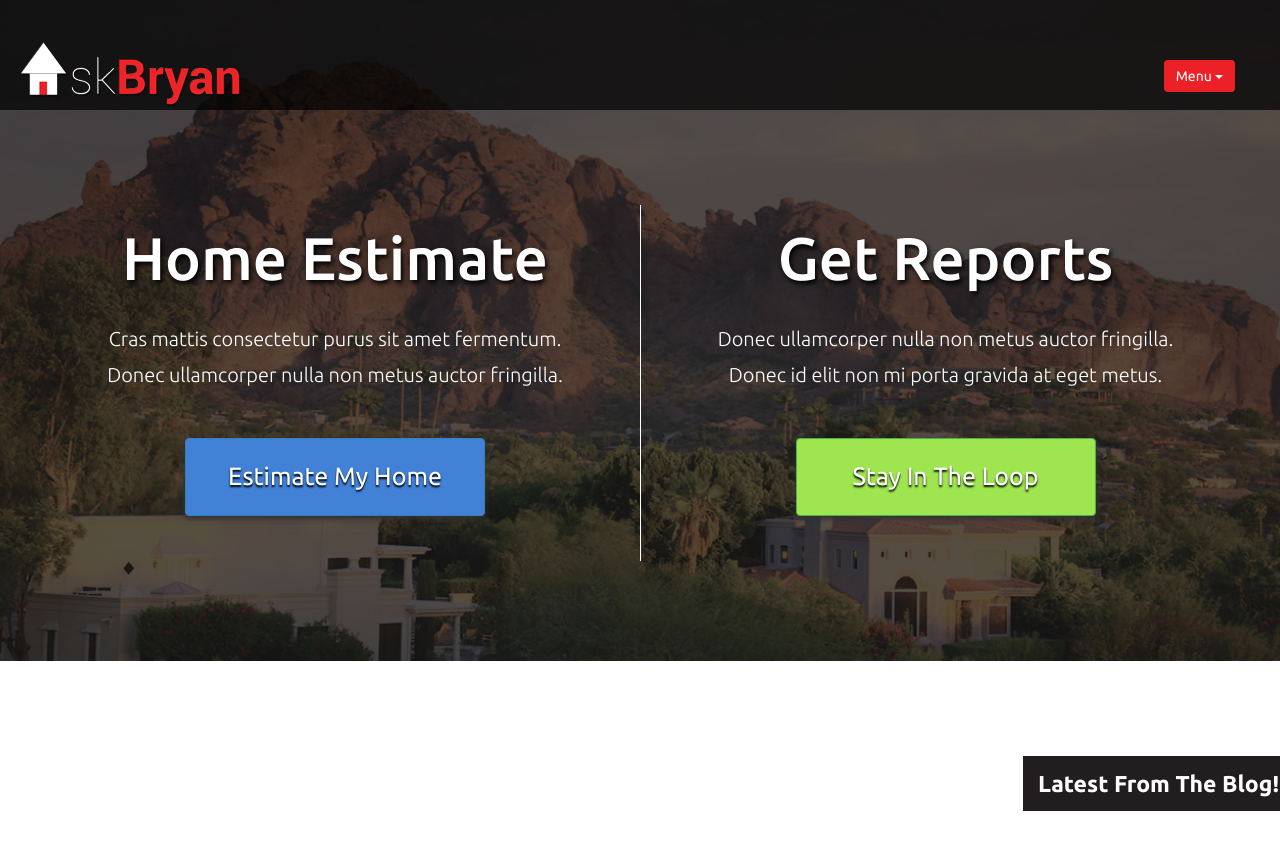
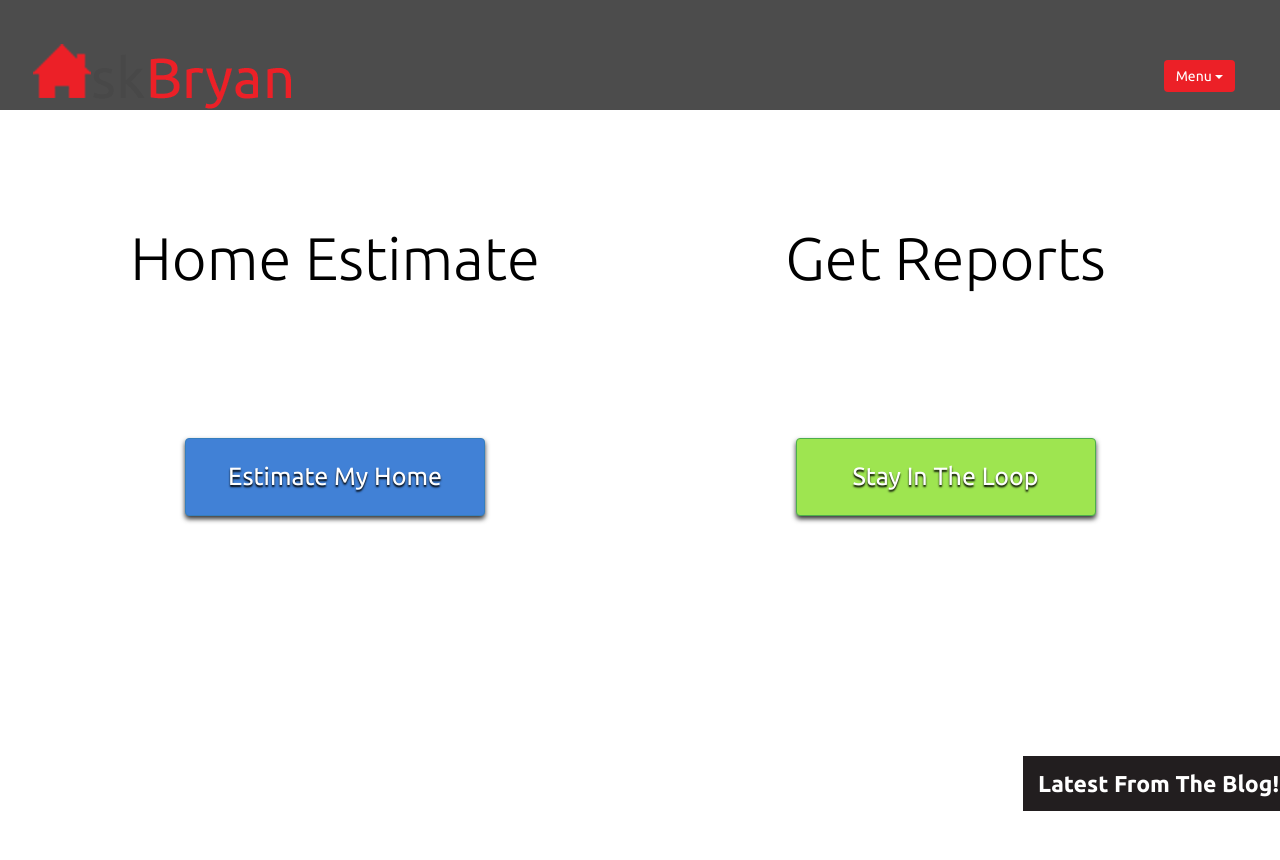
Before and after one commit to tazemebro/wordpress-enviroment, a WordPress theme: template themes/askbryan/index.php in a window 1280 px wide. Shown: the top 860 px of the page. Run offline with PHP 8.4 and a stand-in for WordPress, Linux system fonts and the light colour scheme; the site name, menu and one post (Sample post) are stand-ins, and other content is empty.

Commit message:
pictures

```diff
--- a/themes/askbryan/style.css
+++ b/themes/askbryan/style.css
@@ -131,7 +131,7 @@ a.navbar-brand{
 05 Body ------------------------------------------------------------
 ---------------------------------------------------------------------------------------------------------- */
 .hero {
-	background: #f5f5f5 url('../askbryan/css/images/home_background.png');
+
 	background-size: cover;
 	padding:225px 45px 100px 45px;
 	margin-top: -20px;
@@ -147,9 +147,9 @@ a.navbar-brand{
 }
 .hero h2{
 	font-size: 60px;
-	color: white;
+	color: black;
 	text-align: center;
-	text-shadow: 2px 3px 5px #000;
+	font-weight: 300;
 }
 .hero p{
 	font-size: 24px;
```
Also changed, not shown: themes/askbryan/css/images/asian_family.png, themes/askbryan/css/images/bryan-logo.png, themes/askbryan/css/images/couple.png, themes/askbryan/css/images/woman.png.
